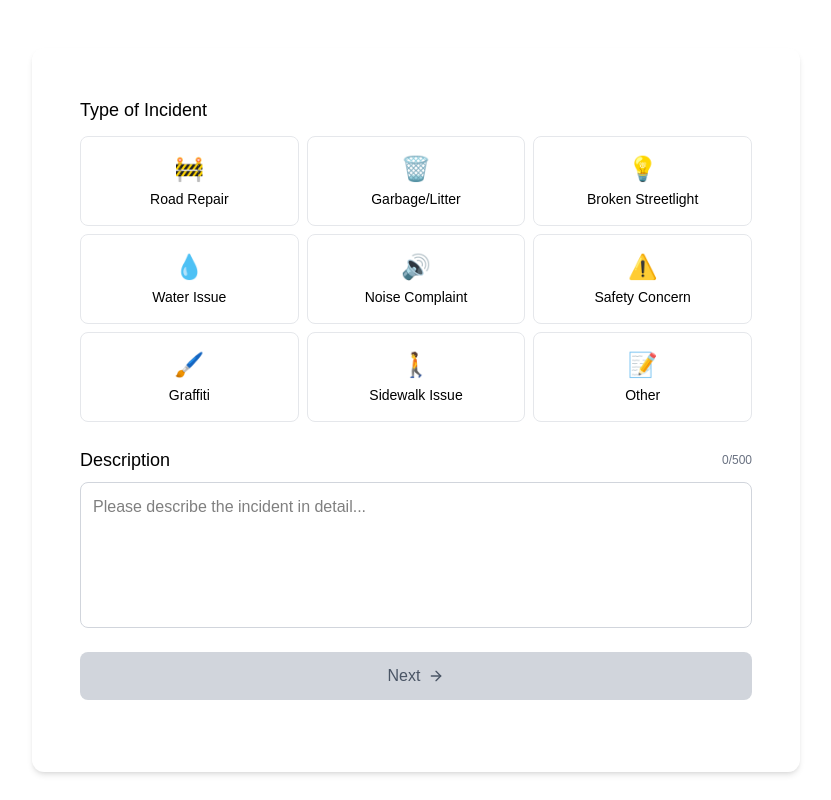
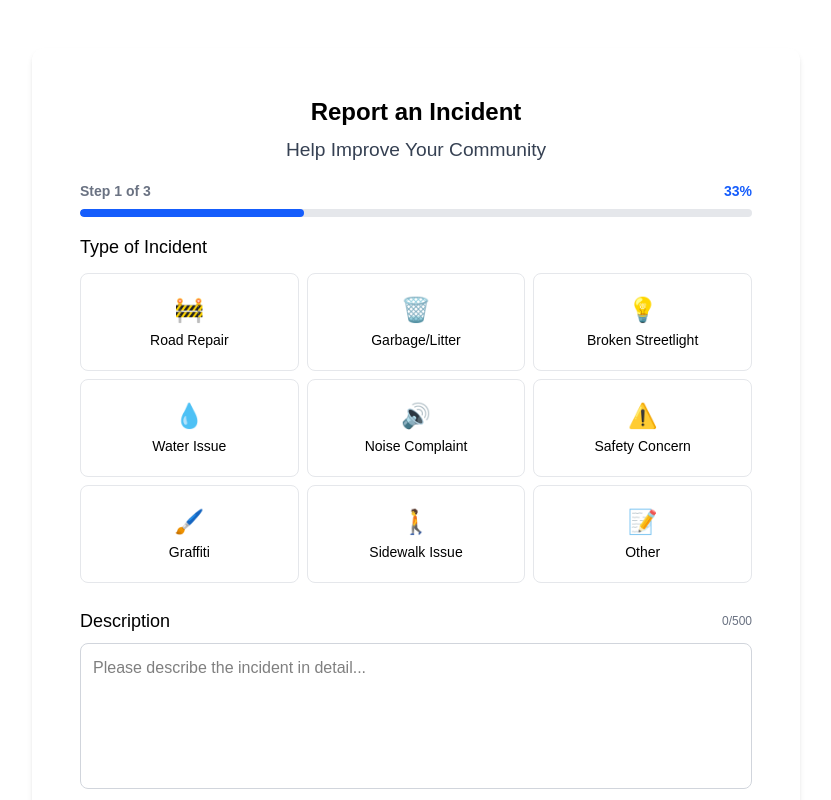
Before and after one commit to Trinity6264/citizen-reporting-app, a Next.js app: page / in a window 1280 px wide. Shown: the top 800 px of the page, without its empty margins (224-1055 px from the left). Built offline with nearby package versions, Linux system fonts and the light colour scheme.

Commit message:
Add ProgressBar component and enhance FirstStep validation logic

```diff
--- a/src/app/page.tsx
+++ b/src/app/page.tsx
@@ -6,6 +6,7 @@ import { RootState } from "./store";
 import SecondStep from "@/components/SecondStep";
 import ThirdStep from "@/components/ThirdStep";
 import ThankYou from "@/components/ThankYou";
+import ProgressBar from "@/components/ProgressIndicator";
 // import ThankYou from "@/components/ThankYou";
 // import SecondStep from "@/components/SecondStep";
 // import ThirdStep from "@/components/ThirdStep";
@@ -21,10 +22,12 @@ export default function Home() {
       <div className="w-full max-w-3xl mx-auto  sm:p-4 md:p-12 bg-white text-black px-4 rounded-xl shadow-md overflow-hidden transition-shadow">
 
         <div className="flex flex-col items-center">
-          {/* <div className="flex flex-col items-center justify-center mb-4">
+        { currentStep < 4 && <div className="flex flex-col items-center justify-center mb-4">
             <h2 className="text-2xl font-bold mb-2 text-black">Report an Incident</h2>
-            <p className="text-gray-700 font-medium">Help Improve Your Community</p>
-          </div> */}
+            <p className="text-gray-700 text-[1.2em] font-medium">Help Improve Your Community</p>
+          </div>}
+            <ProgressBar current={currentStep} total={3}/>
+
 
           {/* First step */}
           {currentStep == 1 && <FirstStep />}
--- a/src/components/FirstStep.tsx
+++ b/src/components/FirstStep.tsx
@@ -24,6 +24,8 @@ const FirstStep = () => {
     const selectedIncident = useSelector((state: RootState) => state.appStore.firstStep.incident);
     const description = useSelector((state: RootState) => state.appStore.firstStep.description);
     const dispatch = useDispatch();
+
+    const isFormValid = selectedIncident.id !== '' && description.length > 0 && description.length < 500;
 
 
     return (
@@ -56,7 +58,7 @@ const FirstStep = () => {
             <textarea
                 name="description"
                 value={description}
-                onChange={  (value) => {
+                onChange={(value) => {
                     dispatch(setDescription(value.target.value));
                 }}
                 placeholder="Please describe the incident in detail..."
@@ -69,12 +71,13 @@ const FirstStep = () => {
             <div className="w-full mt-6">
                 <button
                     onClick={() => {
+                        if (!isFormValid) return;
                         dispatch(setCurrentStep(2));
-                     }}
+                    }}
                     // disabled={!!errors.incidentType || !formData.incidentType}
-                    className={`px-4 md:px-8 py-3 rounded-lg w-full flex items-center justify-center bg-gray-300 text-gray-600 cursor-not-allowed`}
+                    className={`px-4 md:px-8 py-3 rounded-lg w-full flex items-center justify-center  ${isFormValid ? 'cursor-pointer bg-blue-500 text-white hover:bg-blue-600 transition-colors' : 'cursor-not-allowed bg-gray-300 text-gray-600'}`}
                     // ${!errors.incidentType && formData.incidentType
-                    //   ? 'bg-blue-500 text-white hover:bg-blue-600 transition-colors'
+                    //   ? ''
                     //   : 'bg-gray-300 text-gray-600 cursor-not-allowed'
                     // }`
                     // }
--- a/src/components/Incident.tsx
+++ b/src/components/Incident.tsx
@@ -12,7 +12,7 @@ const Incident = (props: IncidentProps) => {
         <div key={id} className={`flex flex-col  items-center justify-center border gap-1 ${isSelected
                 ? 'bg-blue-100 border-blue-500'
                 : 'border-gray-200 hover:bg-gray-50'
-              } p-2 sm:p-3 md:p-4 rounded-lg text-center hover:bg-gray-50 transition duration-200 cursor-pointer`} onClick={onClick}>
+              } px-1 py-5 rounded-lg text-center hover:bg-gray-50 transition duration-200 cursor-pointer`} onClick={onClick}>
             <span className="text-2xl">{icon}</span>
             <span className="text-sm">{label}</span>
         </div>
--- a/src/components/ProgressIndicator.tsx
+++ b/src/components/ProgressIndicator.tsx
@@ -1,35 +1,27 @@
-// import React from 'react'
 
 
+interface ProgressBarProps {
+    current: number;
+    total: number;
+  }
 
-// // Map Component (simple placeholder - in a real app you'd use a proper map library)
-// // const progressPercentage = Math.round((step / totalSteps) * 100);
-// const ProgressIndicator = () => (
-//   <div className="relative">
-//     <div className="bg-gray-200 rounded-lg p-4 flex flex-col items-center justify-center h-64">
-//       {/* <MapOff className="w-12 h-12 text-gray-400 mb-2" /> */}
-//       <p className="text-center text-gray-600">
-//         Map functionality placeholder. In a real app, this would be a Google Maps or Leaflet component.
-//       </p>
-//       <p className="text-center text-sm text-gray-500 mt-2">
-//         For Georgia locations only.
-//       </p>
-//       {
-//       // formData.coordinates && (
-//       //   <p className="text-center text-sm font-medium mt-2">
-//       //     Selected:
-//       //     {/* {formData.coordinates.lat.toFixed(6)}, {formData.coordinates.lng.toFixed(6)} */}
-//       //   </p>
-//       // )
-//       }
-//     </div>
-//     <button
-//       className="absolute top-2 right-2 bg-white rounded-full p-1"
-//       // onClick={() => setShowMap(false)}
-//     >
-//       <X className="w-4 h-4" />
-//     </button>
-//   </div>
-// );
+const ProgressBar = ({ current, total }: ProgressBarProps) => {
+    const progress = total > 0 ? Math.min(100, (current / total) * 100) : 0;
 
-// export default ProgressIndicator
+    return (
+       <div className="w-full mb-4 flex flex-col">
+        <div className="flex justify-between mb-2">
+                <span className="text-sm text-gray-500 font-bold">Step {current} of {total}</span>
+                <span className="text-sm text-blue-600 font-bold">{progress.toFixed(0)}%</span>
+        </div>
+            <div className="w-full bg-gray-200 rounded-full h-2 overflow-hidden">
+                <div
+                    className="bg-blue-600 h-full rounded-full transition-all duration-500 ease-in-out"
+                    style={{ width: `${progress}%` }}
+                />
+            </div>
+       </div>
+    );
+};
+
+export default ProgressBar;
```
